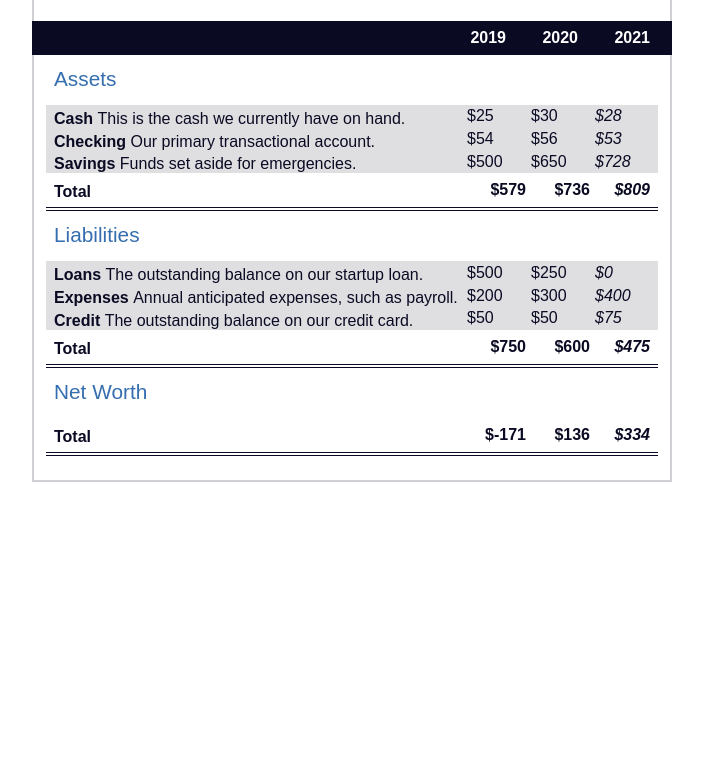
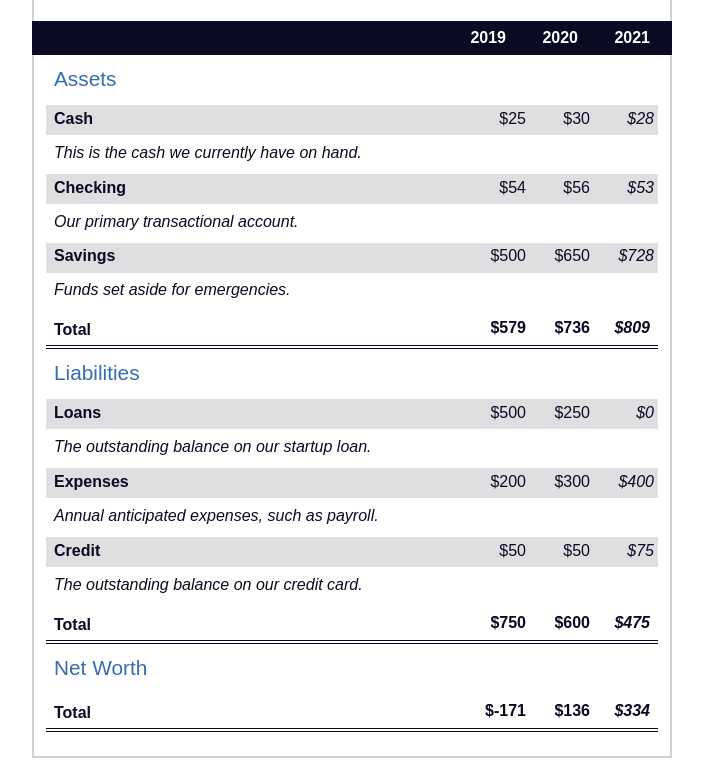
Before and after one commit to G4breela/free-code-camp, a plain HTML site: page folha-de-saldo/index.html in a window 1280 px wide. Shown: the part 106-872 px from the top of the page, without its empty margins (288-991 px from the left). Before the commit the page ends 800 px from the top, so only its background shows below. Drawn offline with Linux system fonts and the light colour scheme.

Commit message:
Update styles.css

```diff
--- a/folha-de-saldo/styles.css
+++ b/folha-de-saldo/styles.css
@@ -71,10 +71,6 @@ h1 .flex span:last-of-type{
     padding: 0 0.75rem 1.5rem 0.75rem;
 }
 
-span{
-    font-weight: normal;
-}
-
 table{
     position: relative;
     width: 100%;
@@ -137,3 +133,17 @@ tr.data th{
     text-align: left;
     padding: 0.3rem 0 0 0.5rem;
 }
+
+tr.data th .description{
+    display: block;
+    margin-right: -13.5rem;
+    padding: 1rem 0 0.75rem;
+    font-style: italic;
+    font-weight: normal;
+}
+
+tr.data td{
+    vertical-align: top;
+    text-align: right;
+    padding: 0.3rem 0.25rem 0;
+}
```
